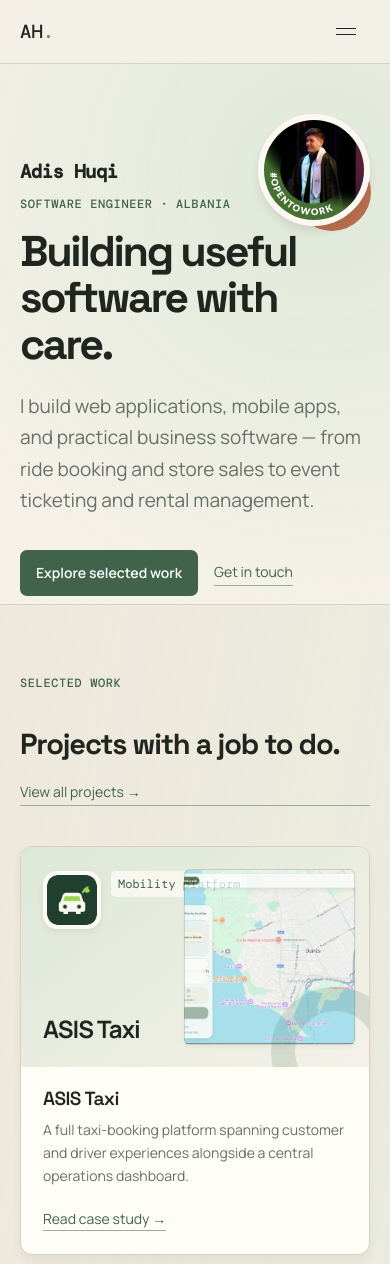
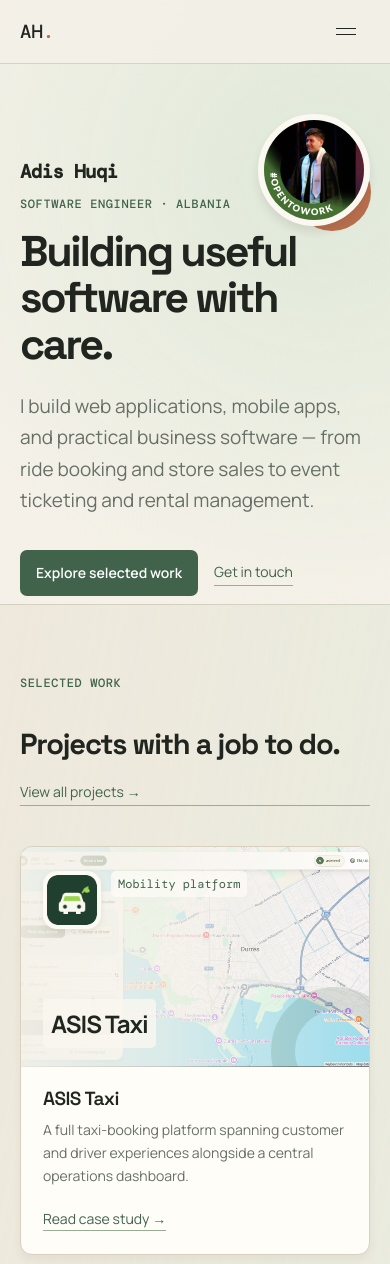
Before and after one commit to AdisHuqi/adis-huqi-portfolio, a React (Vite) app: page / in a window 390 px wide. Shown: the top 1264 px of the page. Built offline with nearby package versions, Linux system fonts and the light colour scheme.

Commit message:
Use ASIS Taxi screen as card cover background

```diff
--- a/src/index.css
+++ b/src/index.css
@@ -247,6 +247,30 @@ ul {
   }
 }
 
+/* ASIS Taxi: use the real booking screen as the complete project-cover backdrop. */
+.project-preview.blue .cover {
+  height: 260px;
+  background:
+    linear-gradient(90deg, rgba(245, 241, 232, 0.93) 0%, rgba(245, 241, 232, 0.72) 42%, rgba(245, 241, 232, 0.12) 100%),
+    url("/images/asis-taxi/customer-booking-map.png") center / cover no-repeat;
+}
+
+.project-preview.blue .cover-lines {
+  display: none;
+}
+
+.project-preview.blue .cover strong {
+  padding: 5px 8px;
+  border-radius: 5px;
+  background: rgba(251, 248, 241, 0.8);
+}
+
+@media (max-width: 720px) {
+  .project-preview.blue .cover {
+    height: 220px;
+  }
+}
+
 /* Real ASIS Taxi product previews inside the two case-study hero panels. */
 .detail-hero.blue .art-panel:nth-of-type(1) {
   background: url("/images/asis-taxi/customer-booking-map.png") center / cover no-repeat;
```
